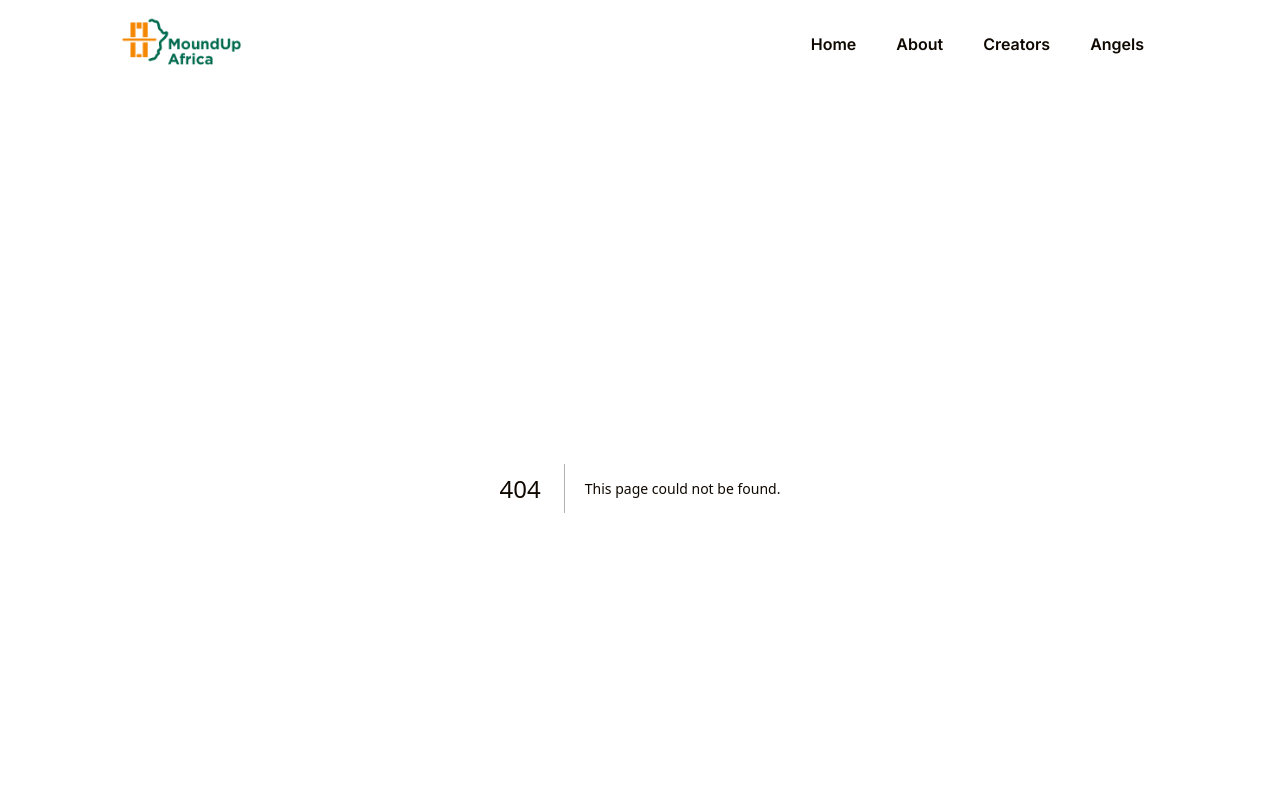
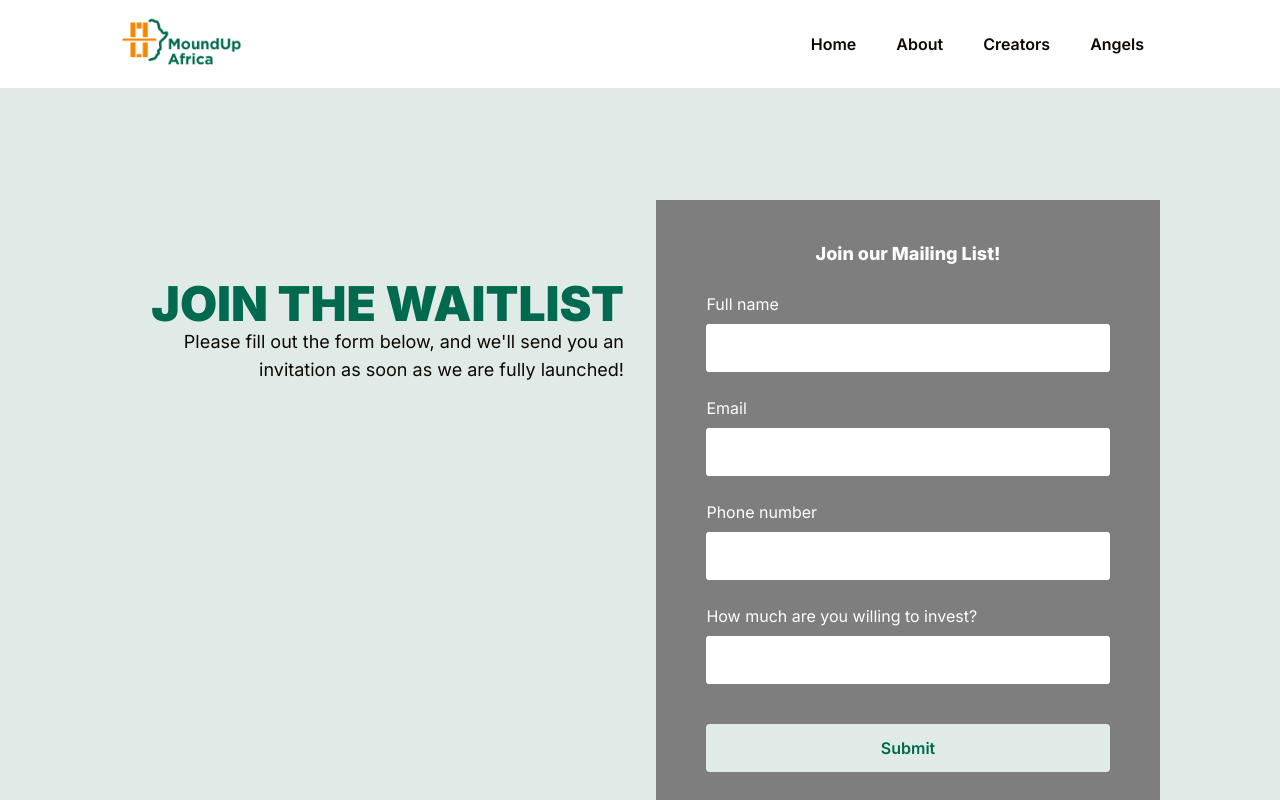
Before and after one commit to kelvinsekx/mould_landing_page, a Next.js app: page /waitlist in a window 1280 px wide. Before the commit this address had no page. Shown: the top 800 px of the page. Built offline with nearby package versions, Linux system fonts and the light colour scheme.

Commit message:
wip:wailtlist:page

```diff
--- /dev/null
+++ b/app/waitlist/page.tsx
@@ -0,0 +1,100 @@
+'use client'
+
+import { Container } from "@/components/creators/creators_container";
+import React from "react";
+
+export default function WailtList() {
+  return (
+    <main className="text-moundUpWhite">
+      <Container pad bg className="grid gap-8 md:grid-cols-[1fr_1fr] relative">
+        <WailtList.Header />
+        <WailtList.Form />
+      </Container>
+      <svg
+        xmlns="http://www.w3.org/2000/svg"
+        width="429"
+        viewBox="0 0 429 1112"
+        fill="none"
+        className="flex grow absolute top-0 -z-10"
+      >
+        <path
+          d="M-721.692 667C-721.692 980.974 -464.255 1235.5 -146.692 1235.5C170.872 1235.5 428.308 980.974 428.308 667C428.308 353.026 -108.128 0 -425.692 0C-743.255 0 -721.692 353.026 -721.692 667Z"
+          fill="#C4C4C4"
+          fillOpacity="0.2"
+        />
+      </svg>
+    </main>
+  );
+}
+
+const FormHeader = () => {
+  return (
+    <hgroup className="text-right relative md:top-20">
+      <h1 className="text-moundUpGreen leading-[173.4%] text-2xl md:text-3xl lg:text-5xl font-black">
+        JOIN THE WAITLIST
+      </h1>
+      <p className="text-lg font-normal text-moundUpBlack">
+        Please fill out the form below, and we'll send you an invitation as soon as we are fully launched!
+      </p>
+
+    </hgroup>
+  );
+};
+WailtList.Header = FormHeader
+
+const Form = () => {
+  const submitForm = (e: React.FormEvent<HTMLFormElement>)=> {
+    e.preventDefault();
+    const form = new FormData(e.currentTarget);
+
+    const data: {
+      whatYouWannaInvest?: string | File;
+      phoneNumber?: string | File;
+      fullName?: string | File;
+      email?: string | File;
+    } = {};
+    data["whatYouWannaInvest"] = form.get("whatYouWannaInvest") || '';
+    data["phoneNumber"] = form.get("phoneNumber") || '';
+    data["fullName"] = form.get("fullName") || '';
+    data["email"] = form.get("email") || '';
+
+
+    console.log(data)
+  }
+  return (
+    <div className=" bg-moundUpBrown py-10">
+      <form
+        onSubmit={submitForm}
+        className="w-[80%] mx-auto flex gap-6 flex-col"
+      >
+        <header className="text-center font-extrabold text-lg">
+          Join our Mailing List!
+        </header>
+        <InputField labelText="Full name" name="fullName" />
+        <InputField labelText="Email" name="email" />
+        <InputField labelText="Phone number" name="phoneNumber" />
+        <InputField
+          labelText="How much are you willing to invest? "
+          name="whatYouWannaInvest"
+        />
+        <button className="bg-moundUpGreen__light text-moundUpGreen h-[48px] rounded font-semibold mt-4">
+          Submit
+        </button>
+      </form>
+    </div>
+  );
+};
+WailtList.Form = Form;
+
+const InputField: React.FC<
+ React.ComponentPropsWithoutRef<'input'> & {labelText: string}
+> = ({labelText, name})=> {
+  return (
+    <div>
+      <label className="text-moundUpWhite">{labelText}</label>
+      <div className="h-[48px] mt-2">
+        <input type="text" className="w-full rounded-[3px] h-full" name={name} />
+      </div>
+    </div>
+  );
+}
--- a/tailwind.config.ts
+++ b/tailwind.config.ts
@@ -12,6 +12,7 @@ const config: Config = {
         moundUpWhite: "#FFFDFA",
         moundUpBlack: "#0F0800",
         moundUpGreen: "#006A4E",
+        moundUpBrown: '#7E7E7E',
         moundUpGreen__light: "#E0EBE8",
       },
       backgroundImage: {
```
